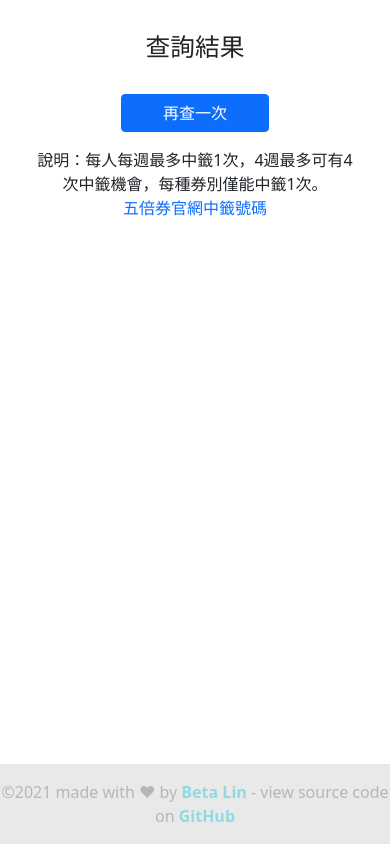
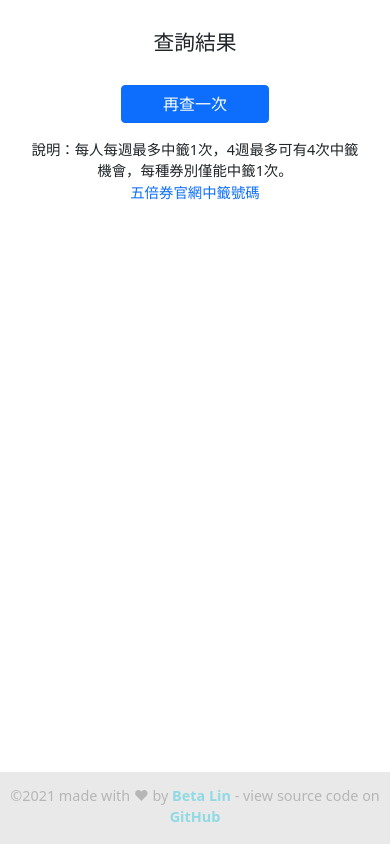
Before and after one commit to linbeta/5000_quick_search, a Flask app: template templates/result.html in a window 390 px wide. Run offline with Flask 2, Linux system fonts and the light colour scheme; the template is opened without the code that fills it, so the values that code supplies are empty; parts of the project's set-up code (start-up, migrations or seed data) failed here and were passed over.

Commit message:
edit footer and make mobile fonts smaller

```diff
--- a/main.py
+++ b/main.py
@@ -30,4 +30,5 @@ def show_result():
 
 
 if __name__ == "__main__":
-    app.run(debug=True, host="0.0.0.0", port=int(os.environ.get("PORT", 8080)))
+    app.run(debug=False, host="0.0.0.0",
+            port=int(os.environ.get("PORT", 8080)))
--- a/static/style.css
+++ b/static/style.css
@@ -10,6 +10,7 @@ h2, h3 {
     margin: 0 auto;
     padding: 1rem;
     text-align: center;
+    line-height: 1;
 }
 
 h3 {
@@ -21,6 +22,7 @@ h3 {
 
 p {
     text-align: center;
+    font-size: 0.9rem;
 }
 
 .container-sm {
@@ -61,7 +63,7 @@ footer {
     background-color: #e9e9e9;
     bottom: 0;
     color: rgb(182, 182, 182);
-    padding-top: 1rem;
+    padding-top: 0.8rem;
     position: fixed;
     /* margin-bottom: 0; */
     text-align: center;
@@ -85,8 +87,13 @@ footer a:hover {
         font-size: 1.5rem;
     }
 
+    h2 {
+        font-size: 1.3rem;
+    }
+
     h3 {
         font-size: 1rem;
+        padding: 12px auto;
         width: 95%;
     }
 
```
